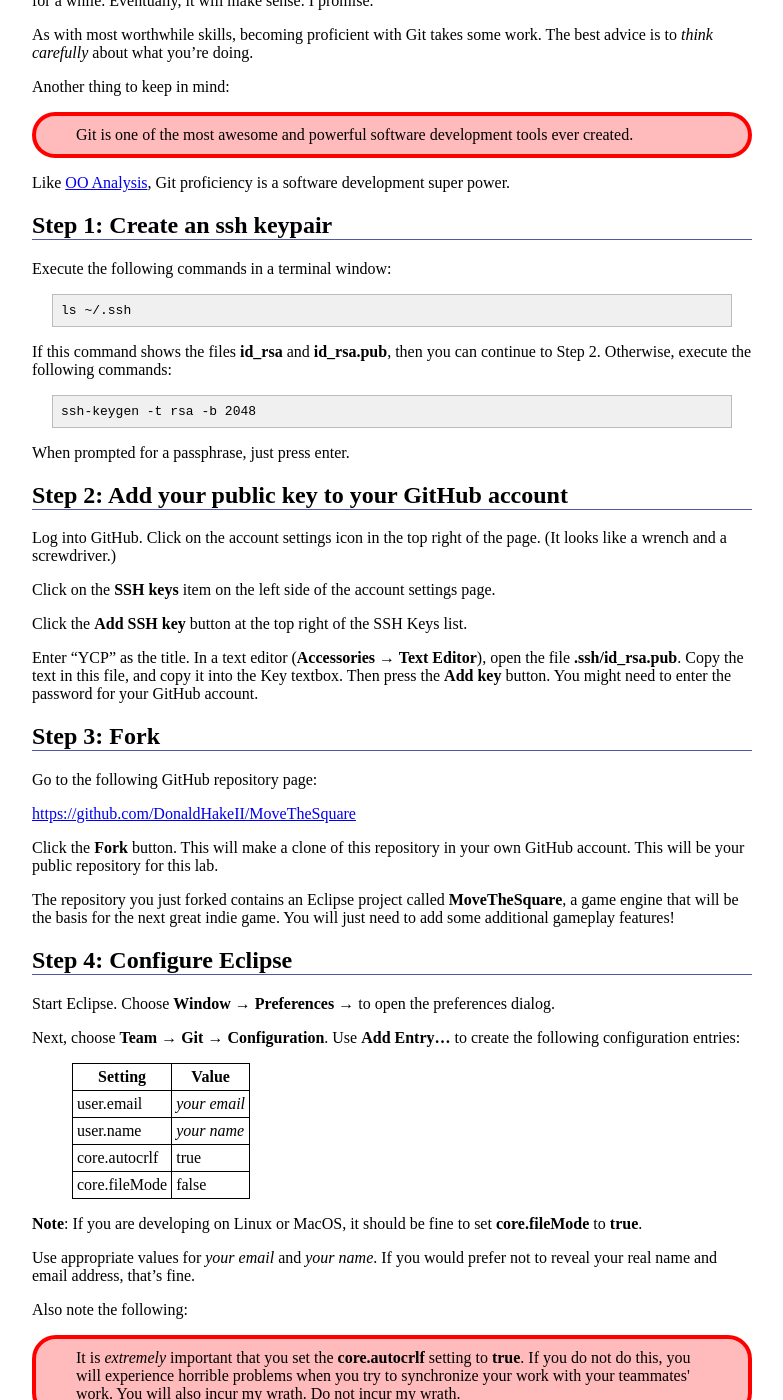
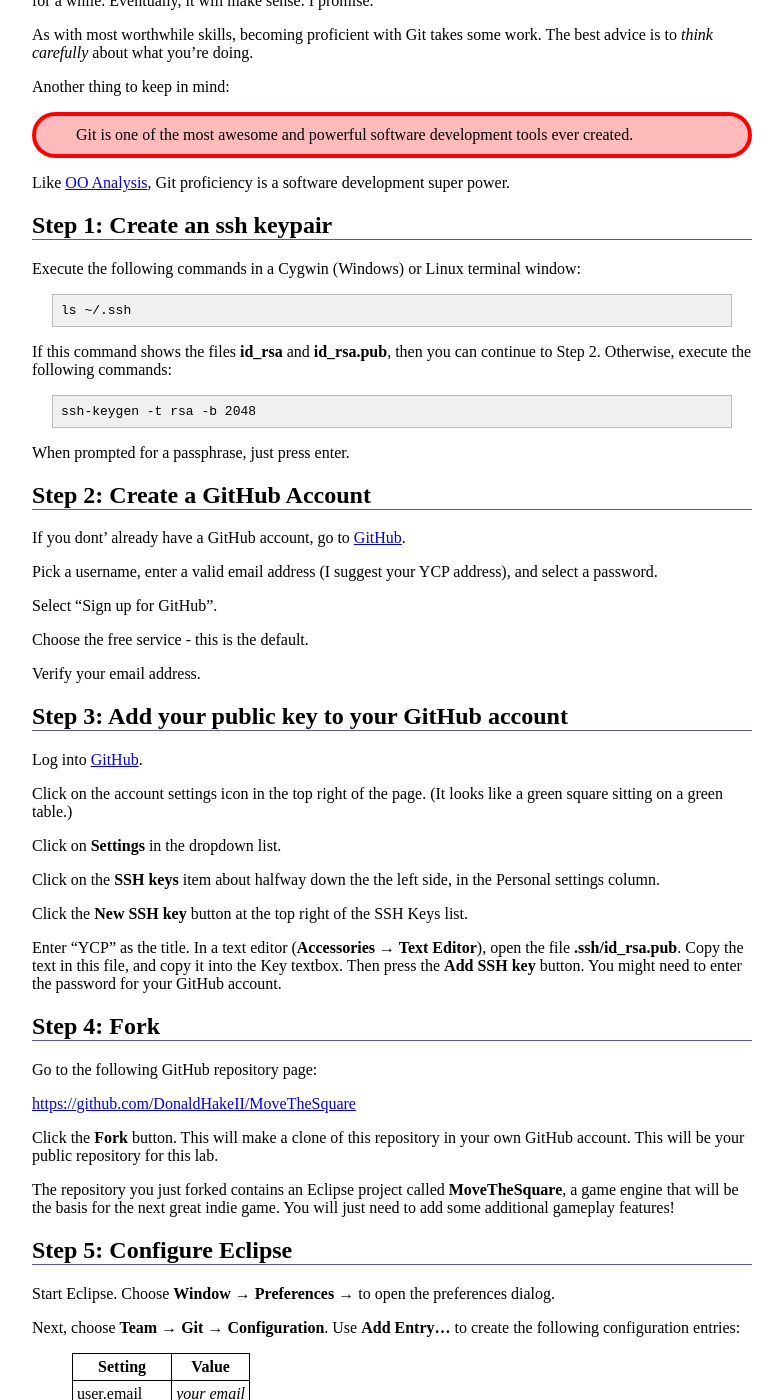
Before and after one commit to ycpcs/cs320-spring2016, a Jekyll site: the page built from labs/lab01.md, in a window 1280 px wide and 1400 px high, scrolled down 359 px. Shown: the whole window, without its empty margins (248-1031 px from the left). Built offline with Jekyll 4.4.1, drawn with Linux system fonts in a browser that asks for light colours; Markdown is read by kramdown in place of the engine named in the settings; some of the changed text lies outside the part shown.

Commit message:
updating Gity lab instructions

```diff
--- a/labs/lab01.md
+++ b/labs/lab01.md
@@ -29,7 +29,7 @@ Like [OO Analysis](../lectures/lecture05.html), Git proficiency is a software de
 
 ## Step 1: Create an ssh keypair
 
-Execute the following commands in a terminal window:
+Execute the following commands in a Cygwin (Windows) or Linux terminal window:
 
 	ls ~/.ssh
 
@@ -39,17 +39,33 @@ If this command shows the files **id\_rsa** and **id\_rsa.pub**, then you can co
 
 When prompted for a passphrase, just press enter.
 
-## Step 2: Add your public key to your GitHub account
+## Step 2: Create a GitHub Account
 
-Log into GitHub.  Click on the account settings icon in the top right of the page.  (It looks like a wrench and a screwdriver.)
+If you dont' already have a GitHub account, go to [GitHub](https://github.com).
 
-Click on the **SSH keys** item on the left side of the account settings page.
+Pick a username, enter a valid email address (I suggest your YCP address), and select a password.
 
-Click the **Add SSH key** button at the top right of the SSH Keys list.
+Select "Sign up for GitHub".
 
-Enter "YCP" as the title.  In a text editor (**Accessories &rarr; Text Editor**), open the file **.ssh/id\_rsa.pub**.  Copy the text in this file, and copy it into the Key textbox.  Then press the **Add key** button.  You might need to enter the password for your GitHub account.
+Choose the free service - this is the default.
 
-## Step 3: Fork
+Verify your email address.
+
+## Step 3: Add your public key to your GitHub account
+
+Log into [GitHub](https://github.com).
+
+Click on the account settings icon in the top right of the page.  (It looks like a green square sitting on a green table.)
+
+Click on **Settings** in the dropdown list.
+
+Click on the **SSH keys** item about halfway down the the left side, in the Personal settings column.
+
+Click the **New SSH key** button at the top right of the SSH Keys list.
+
+Enter "YCP" as the title.  In a text editor (**Accessories &rarr; Text Editor**), open the file **.ssh/id\_rsa.pub**.  Copy the text in this file, and copy it into the Key textbox.  Then press the **Add SSH key** button.  You might need to enter the password for your GitHub account.
+
+## Step 4: Fork
 
 Go to the following GitHub repository page:
 
@@ -59,7 +75,7 @@ Click the **Fork** button.  This will make a clone of this repository in your ow
 
 The repository you just forked contains an Eclipse project called **MoveTheSquare**, a game engine that will be the basis for the next great indie game.  You will just need to add some additional gameplay features!
 
-## Step 4: Configure Eclipse
+## Step 5: Configure Eclipse
 
 Start Eclipse.  Choose **Window &rarr; Preferences &rarr;** to open the preferences dialog.
 
```
Also changed, not shown: other parts of labs/lab01.md (+4 -4 lines).
